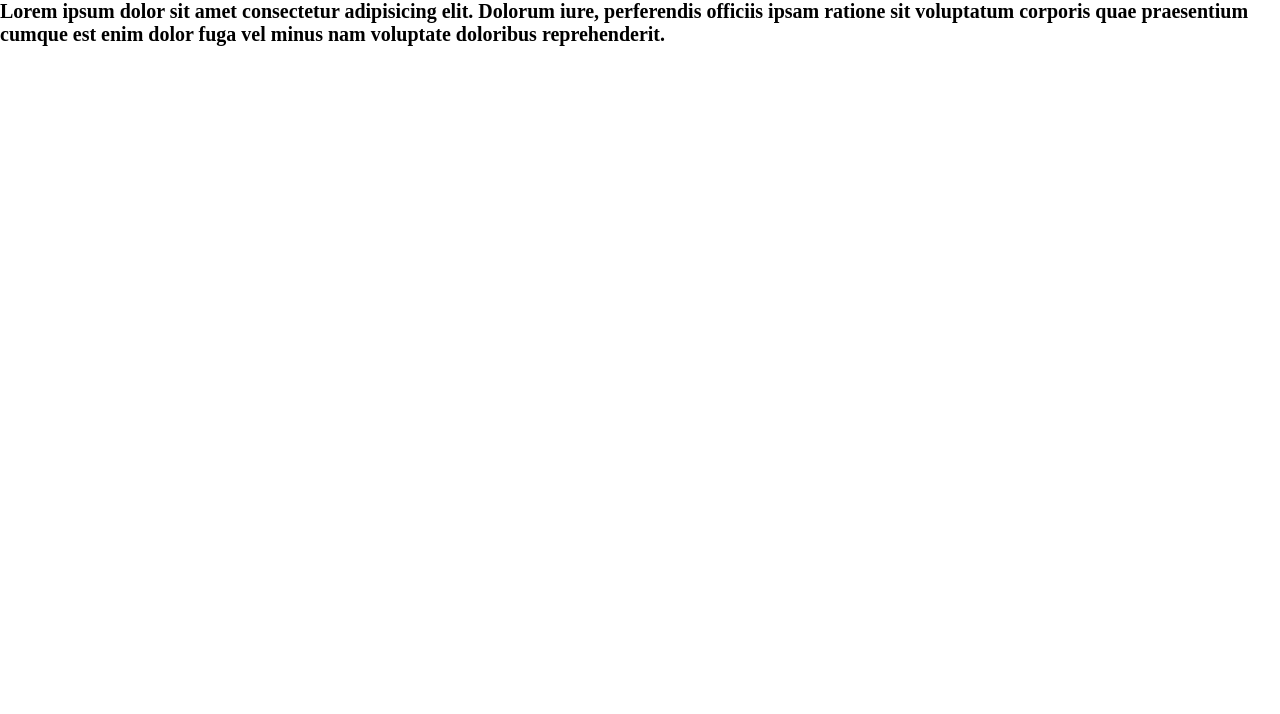
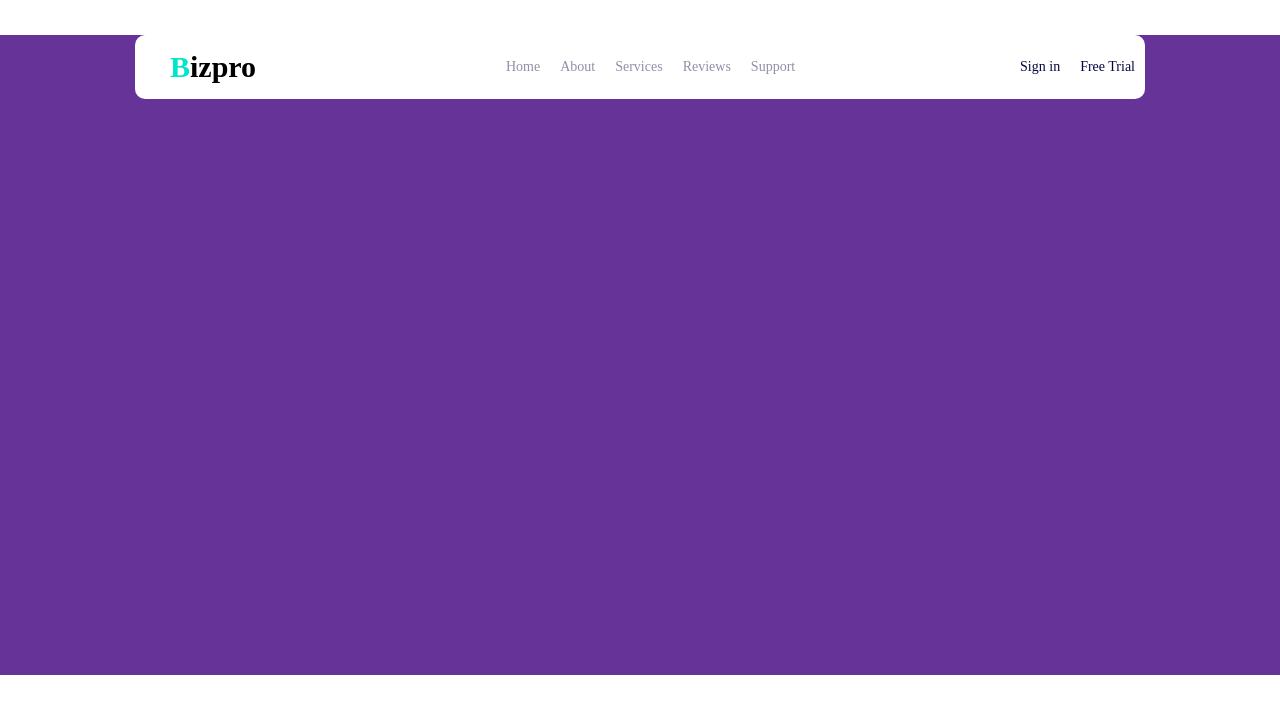
Before and after one commit to Shahriarkawsik/assignment_4, a plain HTML site: page index.html in a window 1280 px wide. Drawn offline with Linux system fonts and the light colour scheme.

Commit message:
After compliting navBar

```diff
--- a/index.html
+++ b/index.html
@@ -7,11 +7,23 @@
     <link rel="stylesheet" href="./style.css" />
   </head>
   <body>
-    <h1>
-      Lorem ipsum dolor sit amet consectetur adipisicing elit. Dolorum iure,
-      perferendis officiis ipsam ratione sit voluptatum corporis quae
-      praesentium cumque est enim dolor fuga vel minus nam voluptate doloribus
-      reprehenderit.
-    </h1>
+    <nav>
+      <div class="navBar dis-flex">
+        <h4 class="navBar__left">Bizpro</h4>
+        <ul class="navBar__mdl dis-flex">
+          <li><a href="#">Home</a></li>
+          <li><a href="#">About</a></li>
+          <li><a href="#">Services</a></li>
+          <li><a href="#">Reviews</a></li>
+          <li><a href="#">Support</a></li>
+        </ul>
+        <ul class="navBar__right dis-flex">
+          <li><a href="#">Sign in</a></li>
+          <li><a href="#">Free Trial</a></li>
+        </ul>
+      </div>
+      <div class="hero"></div>
+
+    </nav>
   </body>
 </html>
--- a/style.css
+++ b/style.css
@@ -10,6 +10,7 @@
     box-sizing: border-box;
     margin: 0;
     padding: 0;
+    text-decoration: none;
 }
 html{
     font-size: 62.5%;
@@ -22,4 +23,67 @@ body{
     --paragraph-color: #9090A7;
     --primary-color:#060640;
     --secondary-color:#00E5CC;
+    --section-color: #ECF9FF;
 }
+.dis-flex{
+    display: flex;
+    flex-wrap: wrap;
+}
+/* navBar design */
+nav{
+    /* background-color: var(--section-color); */
+    background-color: rebeccapurple;
+    height: 80vh;
+}
+.navBar{
+    align-items: center;
+    background-color: #fff;
+    border-radius: 1rem;
+    justify-content: space-between;
+    margin: 3.5rem 13.5rem;
+    padding: 1.5rem 0;
+}
+ul li{
+    list-style-type: none;
+}
+ul li a{
+    margin: 0.5rem;
+    padding: 1rem 0.5rem;
+
+}
+.navBar__left{
+    font-size: 3rem;
+    font-style: normal;
+    font-weight: 700;
+    padding: 0 3.5rem;
+}
+.navBar__left::first-letter{
+    color: #00E5CC;
+}
+.navBar__left:not(::first-letter){
+    color: var(--primary-color);
+}
+.navBar__mdl li a{
+    color: var(--paragraph-color);
+    transition: all 0.4s ease-out;
+}
+.navBar__mdl li:hover a{
+    border-bottom: 3px solid #00E5CC ;
+}
+.navBar__right li a{
+    color: var(--primary-color);
+}
+.navBar__mdl,.navBar__right{
+    font-size: 1.4rem;
+    font-style: normal;
+    font-weight: 500;
+}
+.navBar__right li a{
+    color: #060640;
+    border-radius: 8px;
+}
+.navBar__right li:hover a{
+    background-color: #060640;
+    color: #fff;
+    /* border-bottom: 3px solid #00E5CC ; */
+}
```
